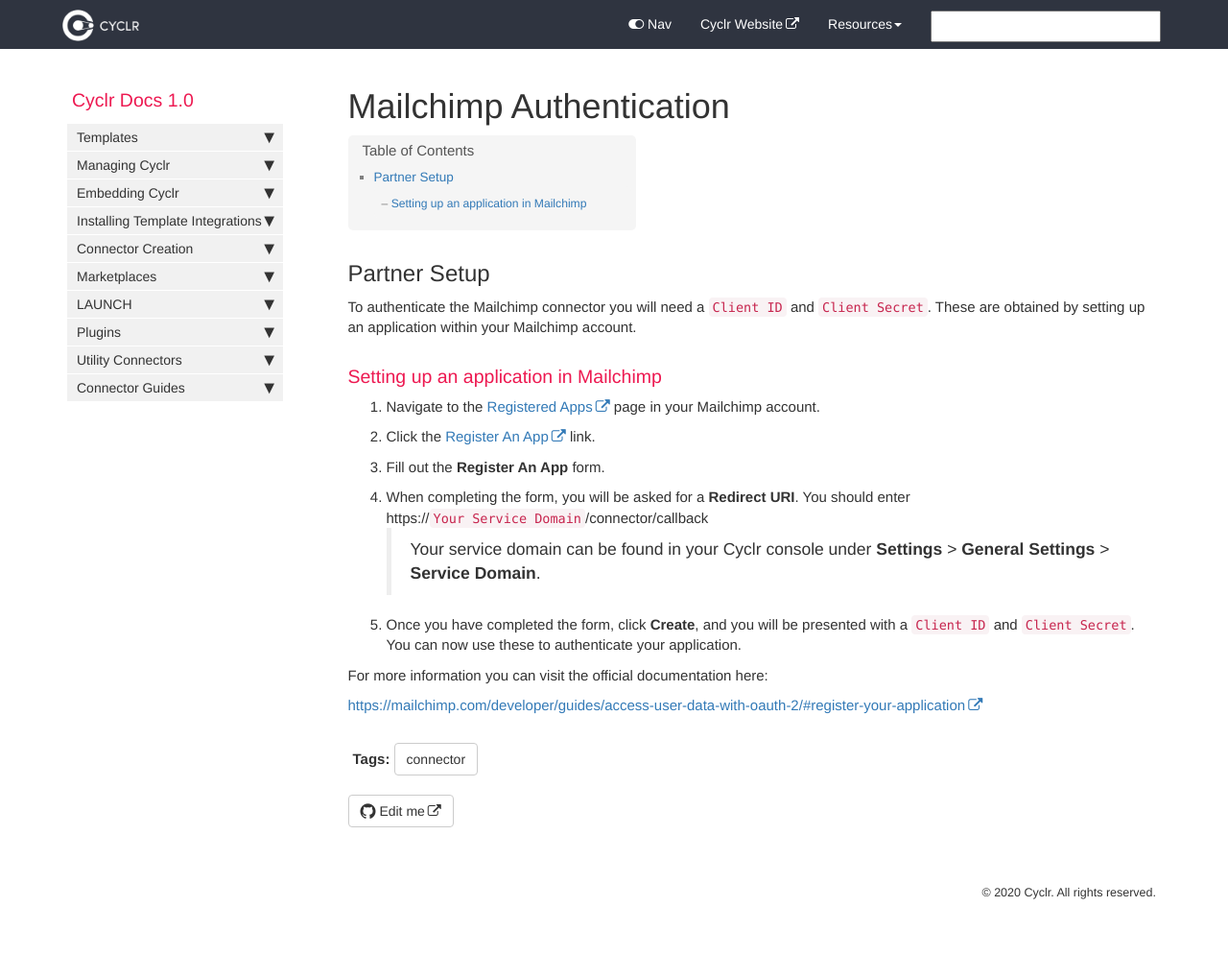
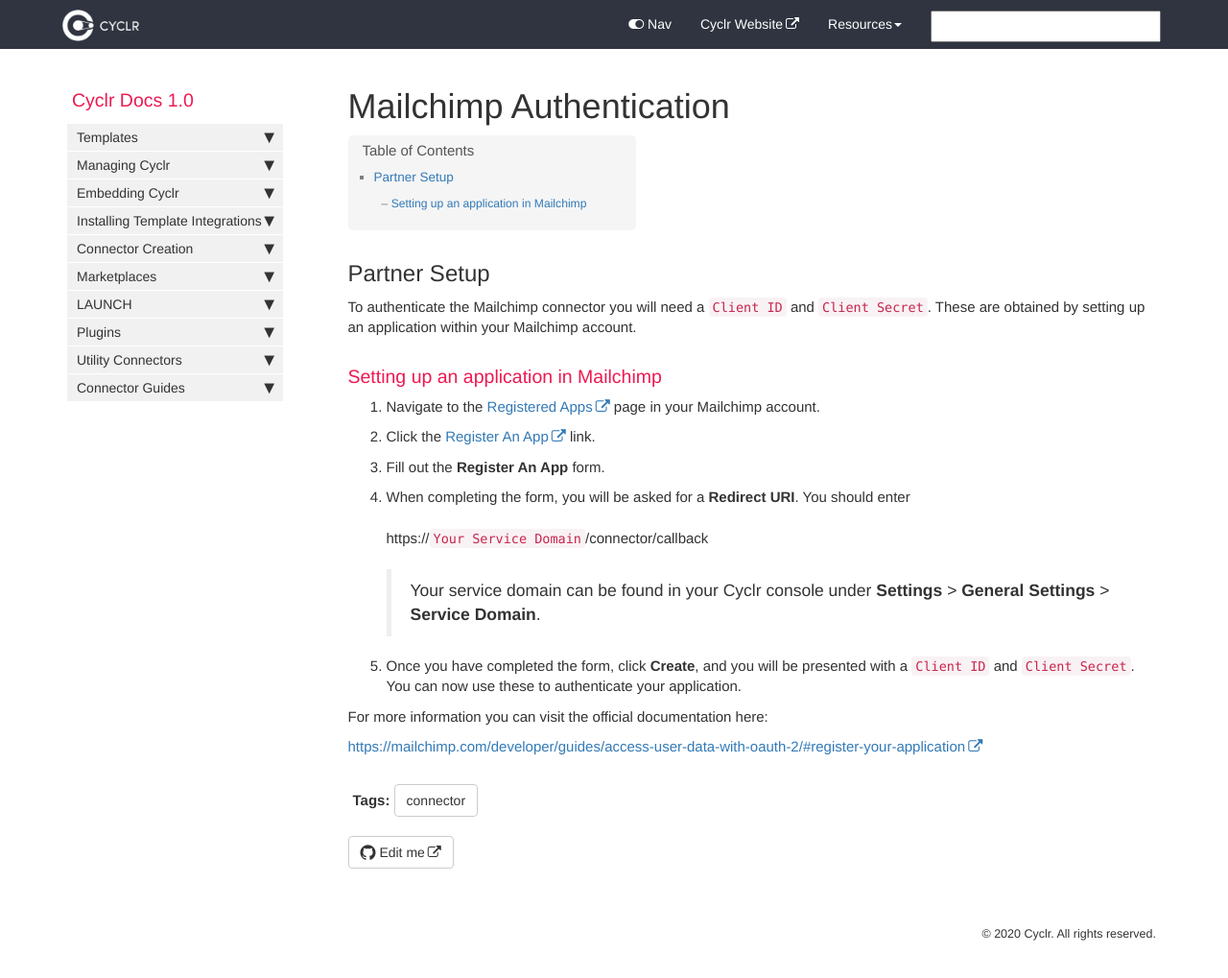
Before and after one commit to sneakysneak/docs, a Jekyll site: the page built from pages/connector-authentication/mailchimp.md, in a window 1280 px wide and 1042 px high. Shown: the top 1019 px of the window at 96% size. Built offline with Jekyll 4.4.1, drawn with Linux system fonts in a browser that asks for light colours; comment, search, counter and statistics services are not loaded.

Commit message:
Update mailchimp.md

```diff
--- a/pages/connector-authentication/mailchimp.md
+++ b/pages/connector-authentication/mailchimp.md
@@ -15,7 +15,9 @@ To authenticate the Mailchimp connector you will need a `Client ID` and `Client
 2. Click the [Register An App](https://us19.admin.mailchimp.com/account/oauth2/client/) link.
 3. Fill out the **Register An App** form.
 4. When completing the form, you will be asked for a **Redirect URI**.  You should enter<br/>
-    https://``Your Service Domain``/connector/callback
+    <br/>
+    https://``Your Service Domain``/connector/callback<br/>
+    <br/>
     > Your service domain can be found in your Cyclr console under **Settings** > **General Settings** > **Service Domain**.
 5. Once you have completed the form, click **Create**, and you will be presented with a `Client ID` and `Client Secret`.  You can now use these to authenticate your application.
 
```
